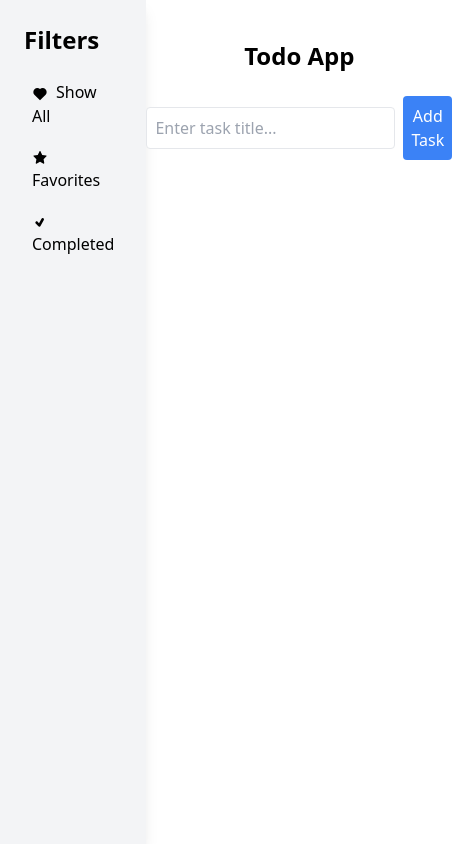
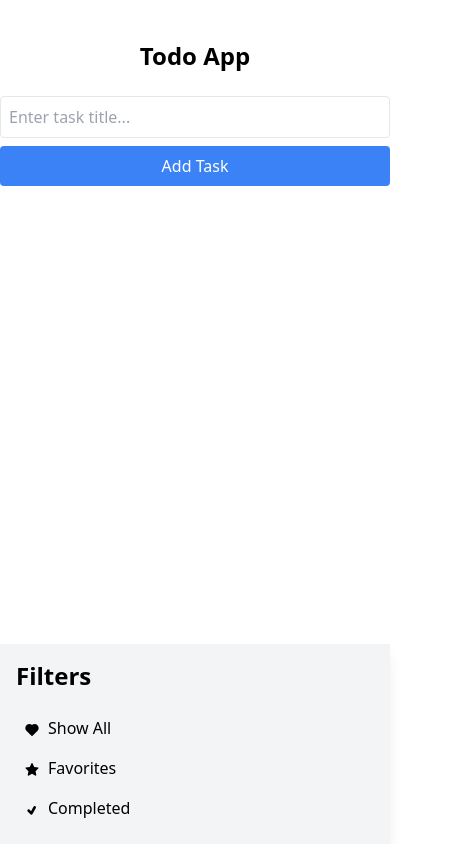
Before and after one commit to danblock97/react-todo-app, a React (Create React App) app: page / in a window 390 px wide. Shown: the whole page, 452 px wide, since content can reach past the window. Built offline with nearby package versions, Linux system fonts and the light colour scheme.

Commit message:
Made it mobile responsive

```diff
--- a/src/App.js
+++ b/src/App.js
@@ -72,13 +72,13 @@ class App extends Component {
     }
 
     return (
-      <div className="app flex">
+      <div className="app lg:flex justify-center items-center">
         <Sidebar
           onFilterFavorite={this.handleFilterFavorite}
           onShowAll={this.handleShowAll}
           onFilterCompleted={this.handleFilterCompleted}
         />
-        <div className="container mx-auto mt-10 flex-grow">
+        <div className="container mx-auto mt-10 flex-grow overflow-auto lg:overflow-visible text-center">
           <h1 className="text-2xl font-bold text-center mb-6">Todo App</h1>
           <TaskForm onAddTask={this.handleAddTask} />
           <TaskList
--- a/src/components/Sidebar.jsx
+++ b/src/components/Sidebar.jsx
@@ -5,7 +5,7 @@ import { AiFillStar } from "react-icons/ai";
 
 const Sidebar = ({ onFilterFavorite, onShowAll, onFilterCompleted }) => {
   return (
-    <div className="sidebar w-64 h-screen bg-gray-100 p-6 shadow-lg">
+    <div className="sidebar fixed bottom-0 w-full h-auto p-4 lg:w-64 lg:h-screen lg:static bg-gray-100 shadow-lg">
       <h2 className="text-2xl font-bold mb-4">Filters</h2>
       <div
         className="all-filter cursor-pointer hover:bg-gray-200 p-2 rounded transition mt-2"
--- a/src/components/Task.jsx
+++ b/src/components/Task.jsx
@@ -15,7 +15,7 @@ class Task extends Component {
 
     return (
       <div
-        className={`task flex items-center justify-between p-4 bg-white shadow rounded mt-2 ${
+        className={`task flex flex-row items-center justify-between p-4 bg-white shadow rounded mt-2 ${
           isCompleted ? "task-completed" : ""
         }`}
       >
@@ -32,7 +32,7 @@ class Task extends Component {
             {title}
           </span>
         </div>
-        <div>
+        <div className="flex flex-row items-center lg:flex-row">
           <button
             onClick={() => onToggleFavorite(id)}
             className={`p-2 mr-2 rounded hover:bg-gray-200 transition ${
--- a/src/components/TaskForm.jsx
+++ b/src/components/TaskForm.jsx
@@ -18,7 +18,7 @@ class TaskForm extends Component {
   render() {
     return (
       <form
-        className="task-form flex items-center"
+        className="task-form flex flex-col gap-2 items-stretch lg:flex-row"
         onSubmit={this.handleSubmit}
       >
         <input
@@ -26,11 +26,11 @@ class TaskForm extends Component {
           value={this.state.title}
           onChange={this.handleChange}
           placeholder="Enter task title..."
-          className="flex-grow p-2 border rounded mr-2"
+          className="flex-grow p-2 border rounded"
         />
         <button
           type="submit"
-          className="bg-blue-500 text-white p-2 rounded hover:bg-blue-600 transition"
+          className="bg-blue-500 text-white p-2 rounded hover:bg-blue-600 transition flex items-center justify-center"
         >
           Add Task
         </button>
```
